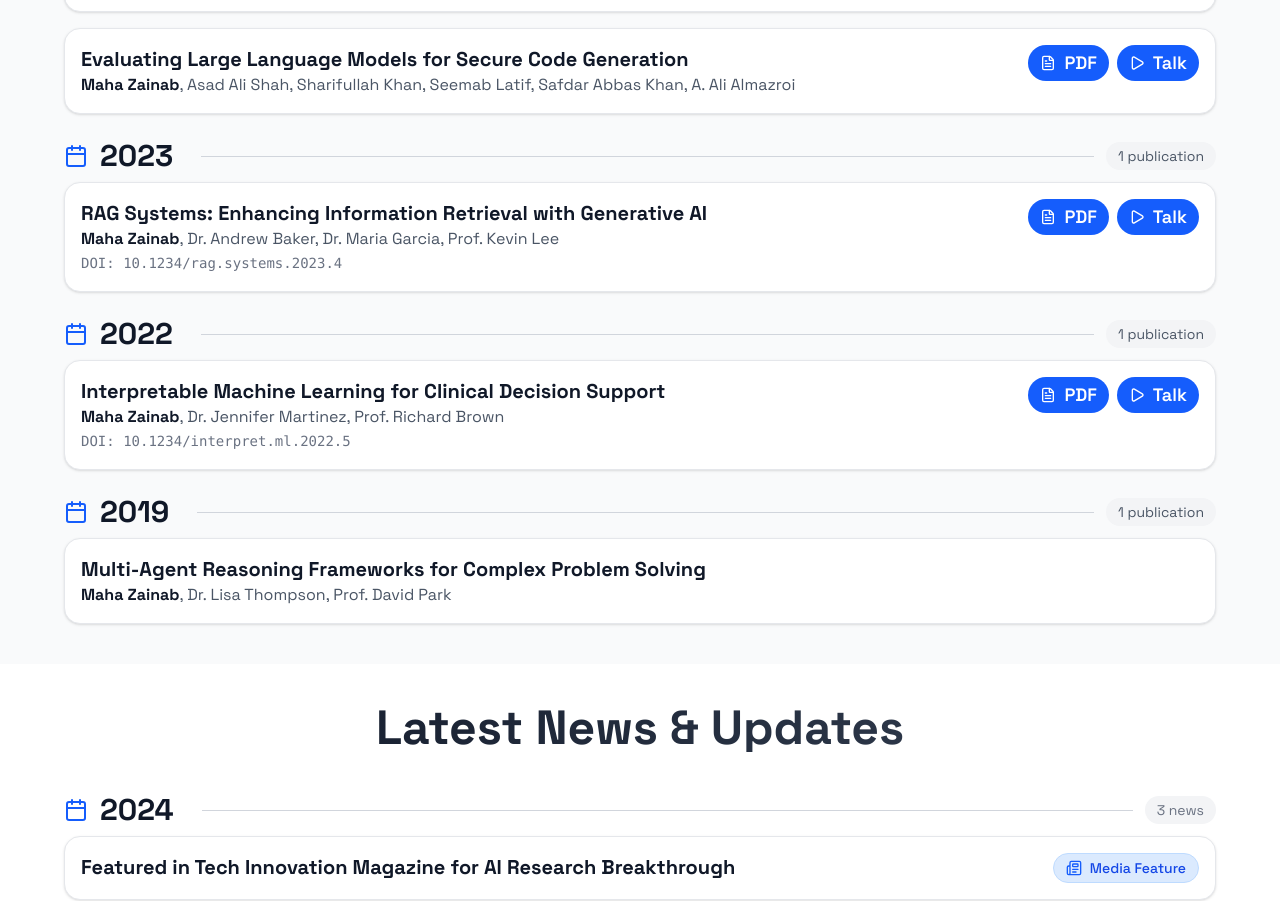
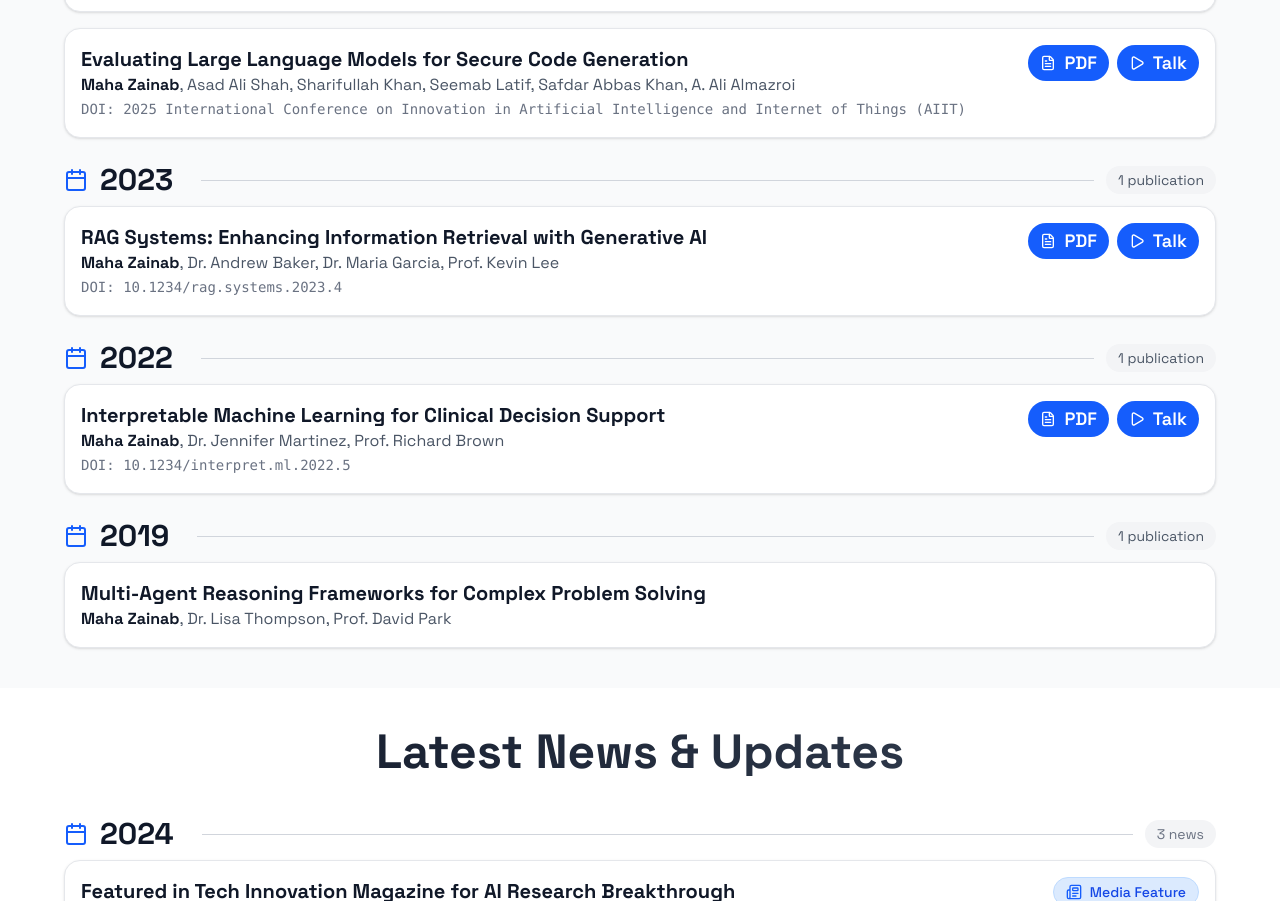
Before and after one commit to MahaZainab/MahaZainab.github.io, a React (Vite) app: page / in a window 1280 px wide. Shown: the part 1213-2114 px from the top of the page. Built offline with nearby package versions, Linux system fonts and the light colour scheme.

Commit message:
Auto commit on save

```diff
--- a/src/data/content.ts
+++ b/src/data/content.ts
@@ -73,7 +73,7 @@ export const publications: Publication[] = [
     pdfLink: "/publications/llm-secure-code.pdf",
     talkLink: "/talks/llm-secure-code",
     year: "2025",
-    doi: "",
+    doi: "2025 International Conference on Innovation in Artificial Intelligence and Internet of Things (AIIT)",
   },
   {
     id: 3,
```
